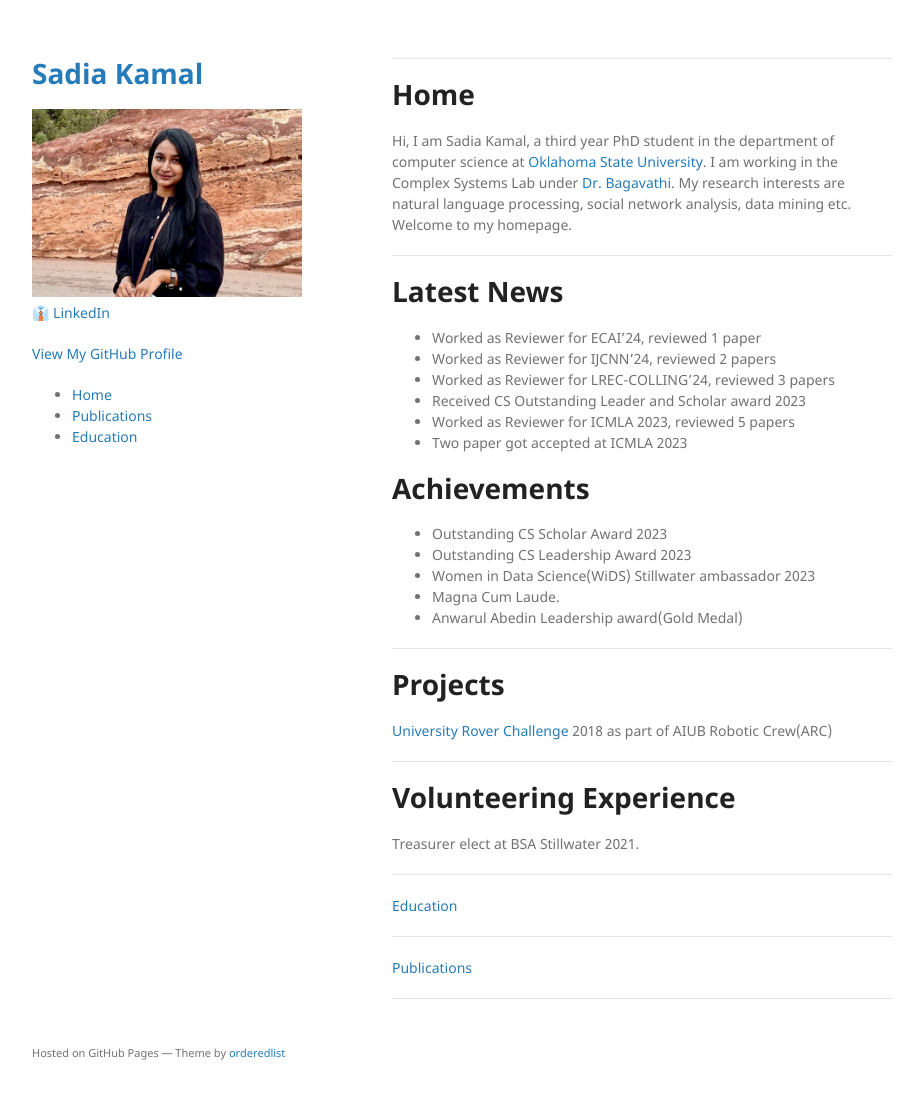
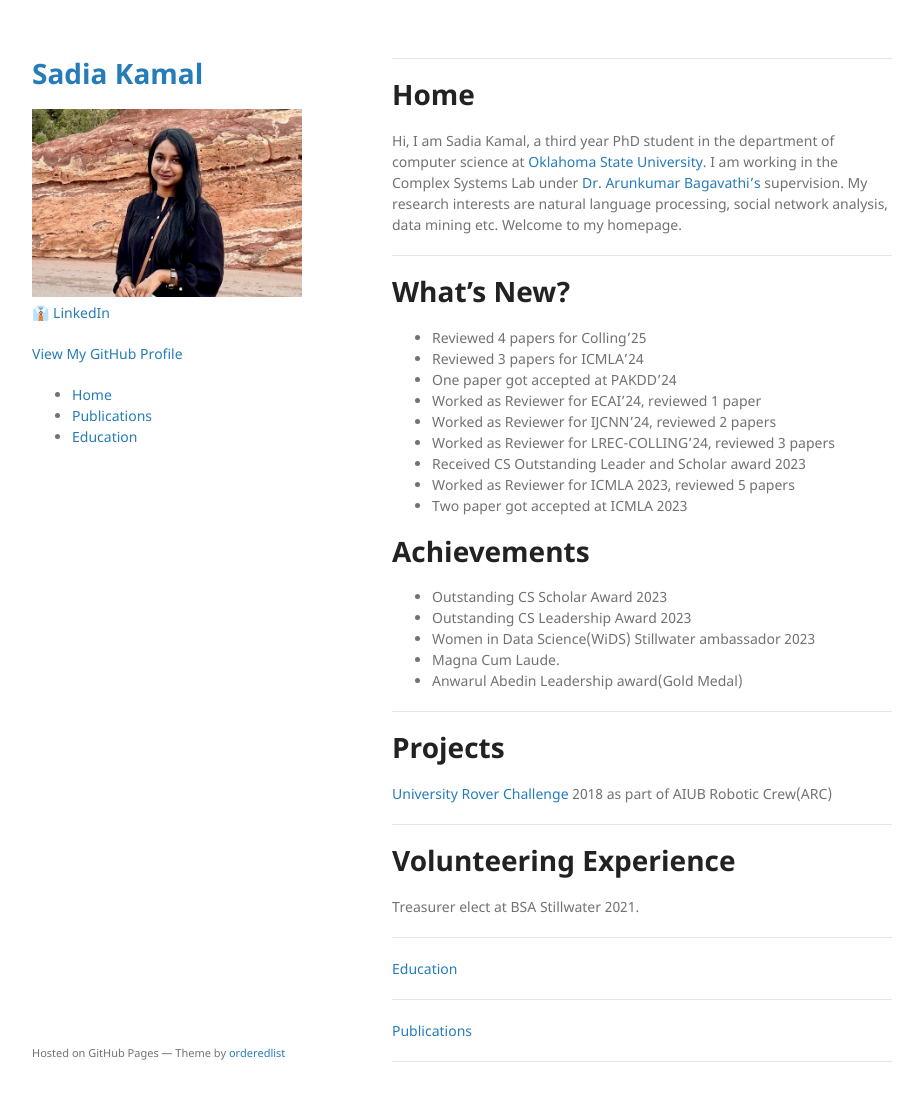
Before and after one commit to sadiakamal/sadiakamal.github.io, a Jekyll site: the page built from index.md, in a window 1280 px wide and 1132 px high. Shown: the top 1101 px of the window, without its empty margins (178-1101 px from the left). Built offline with Jekyll 4.4.1, drawn with Linux system fonts in a browser that asks for light colours.

Commit message:
Update index.md

```diff
--- a/index.md
+++ b/index.md
@@ -7,11 +7,14 @@ layout: default
 
 # Home
 
-Hi, I am Sadia Kamal, a third year PhD student in the department of computer science at [Oklahoma State University](https://go.okstate.edu). I am working in the Complex Systems Lab under [Dr. Bagavathi](https://arunkumar.okstate.edu). My research interests are natural language processing, social network analysis, data mining etc. Welcome to my homepage.
+Hi, I am Sadia Kamal, a third year PhD student in the department of computer science at [Oklahoma State University](https://go.okstate.edu). I am working in the Complex Systems Lab under [Dr. Arunkumar Bagavathi's](https://arunkumar.okstate.edu) supervision. My research interests are natural language processing, social network analysis, data mining etc. Welcome to my homepage.
 
 ---
 
-# Latest News
+# What's New?
+* Reviewed 4 papers for Colling'25
+* Reviewed 3 papers for ICMLA'24
+* One paper got accepted at PAKDD'24
 * Worked as Reviewer for ECAI'24, reviewed 1 paper
 * Worked as Reviewer for IJCNN'24, reviewed 2 papers
 * Worked as Reviewer for LREC-COLLING'24, reviewed 3 papers
```
